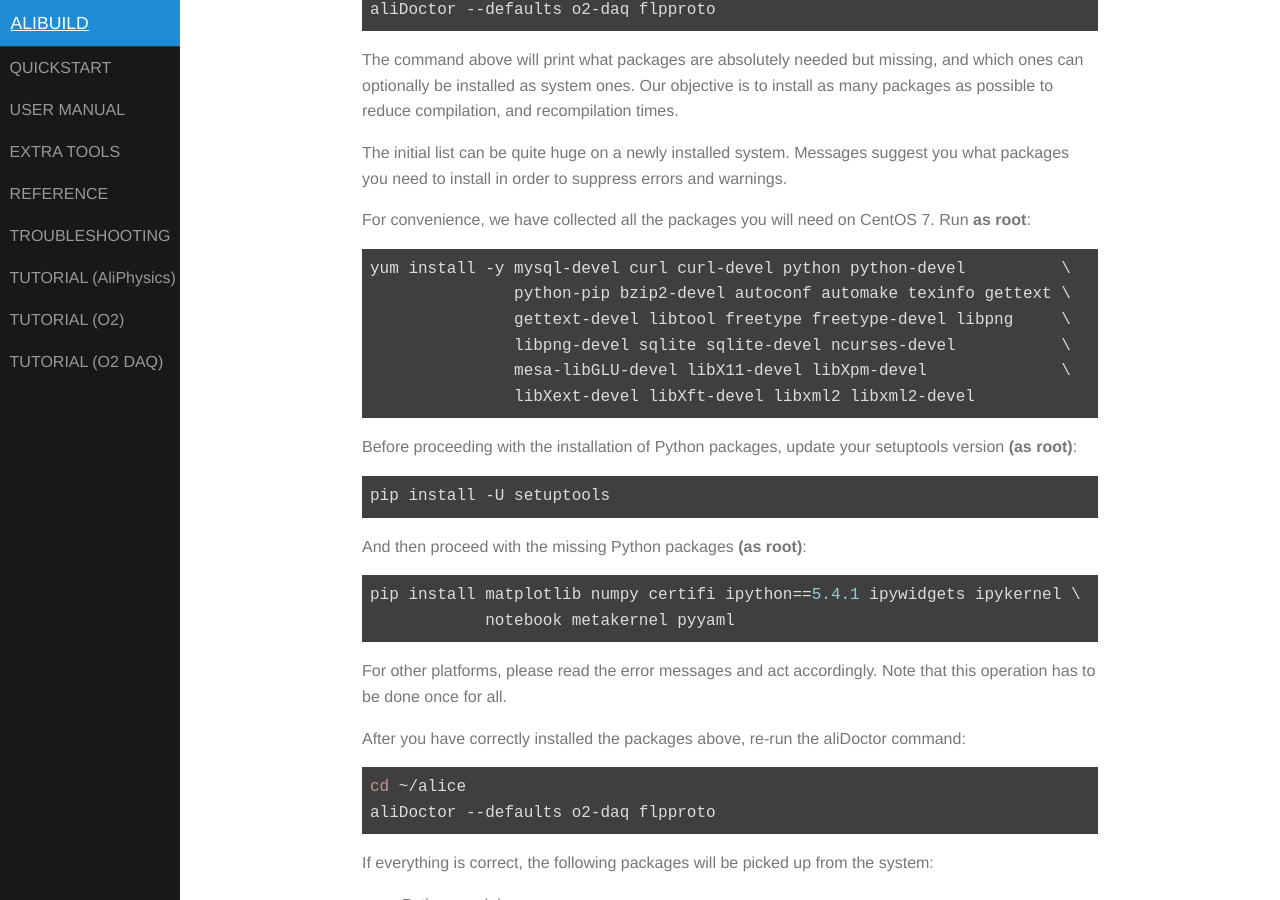
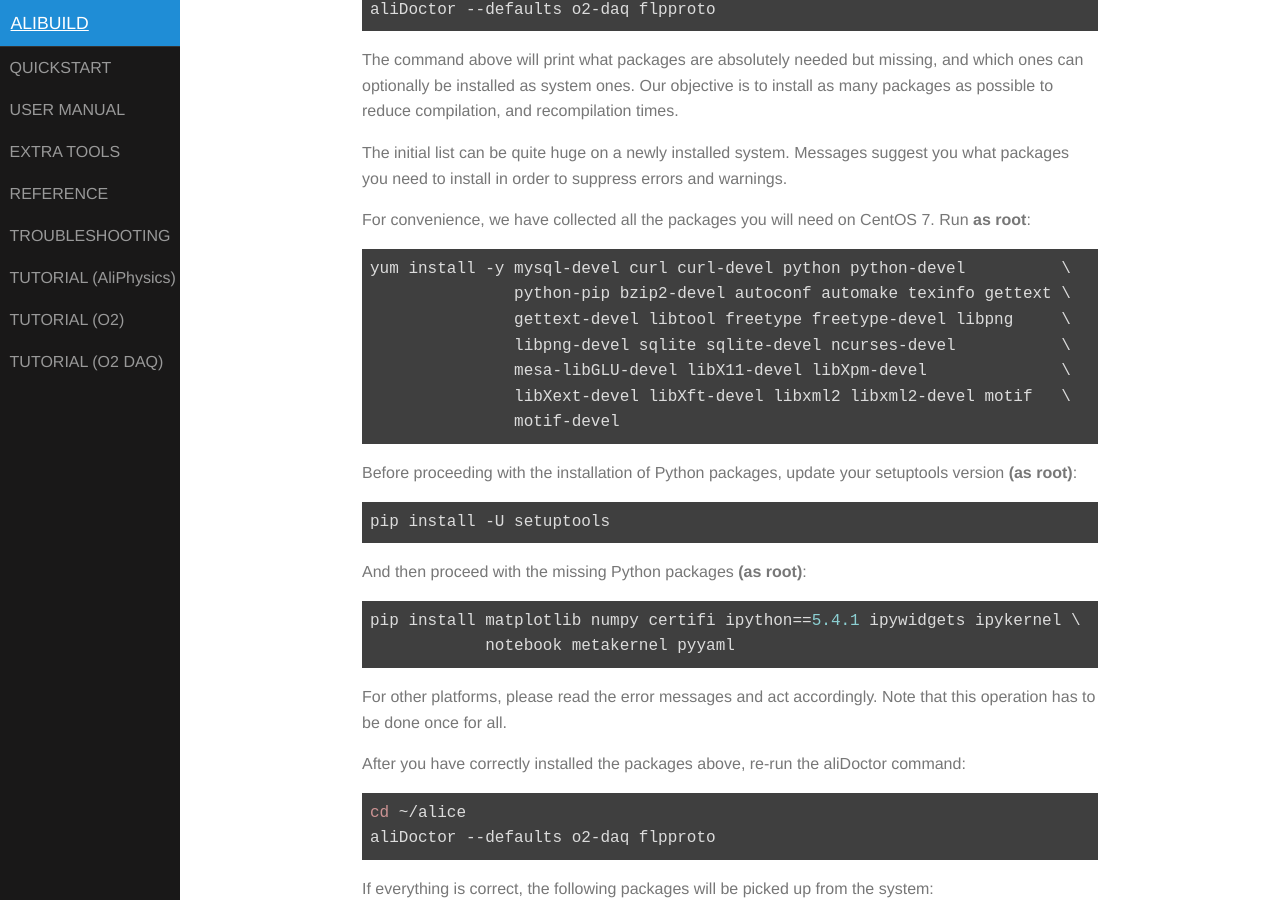
Before and after one commit to alisw/alibuild, a Jekyll site: the page built from docs/o2-daq-tutorial.markdown, in a window 1280 px wide and 900 px high, scrolled down 2173 px. Built offline with Jekyll 4.4.1, drawn with Linux system fonts in a browser that asks for light colours.

Commit message:
Addition of motif as system requirement
because of DIM

```diff
--- a/docs/o2-daq-tutorial.markdown
+++ b/docs/o2-daq-tutorial.markdown
@@ -118,7 +118,8 @@ Run **as root**:
                    gettext-devel libtool freetype freetype-devel libpng     \
                    libpng-devel sqlite sqlite-devel ncurses-devel           \
                    mesa-libGLU-devel libX11-devel libXpm-devel              \
-                   libXext-devel libXft-devel libxml2 libxml2-devel
+                   libXext-devel libXft-devel libxml2 libxml2-devel motif   \
+                   motif-devel
 
 Before proceeding with the installation of Python packages, update your
 setuptools version **(as root)**:
```
